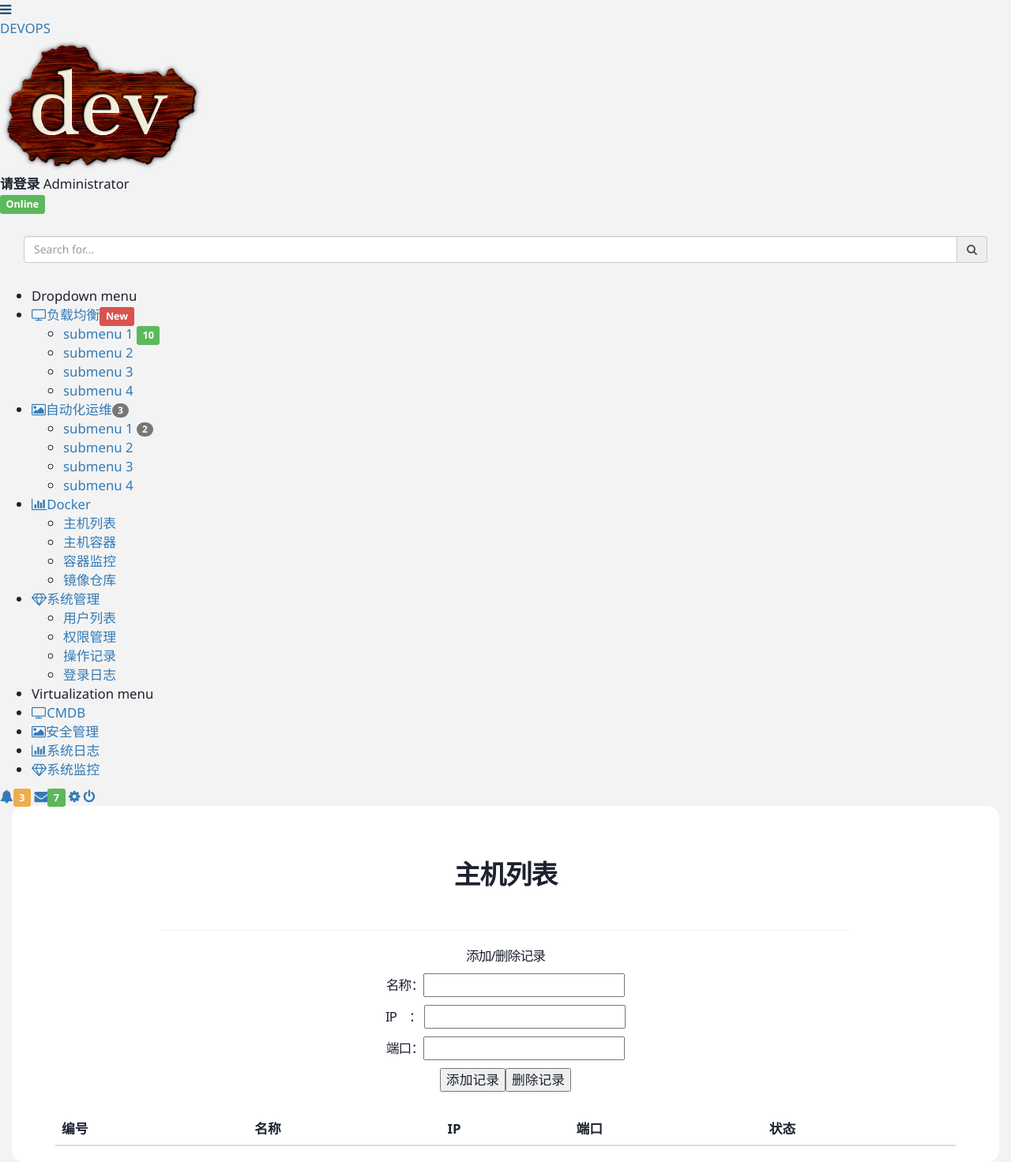
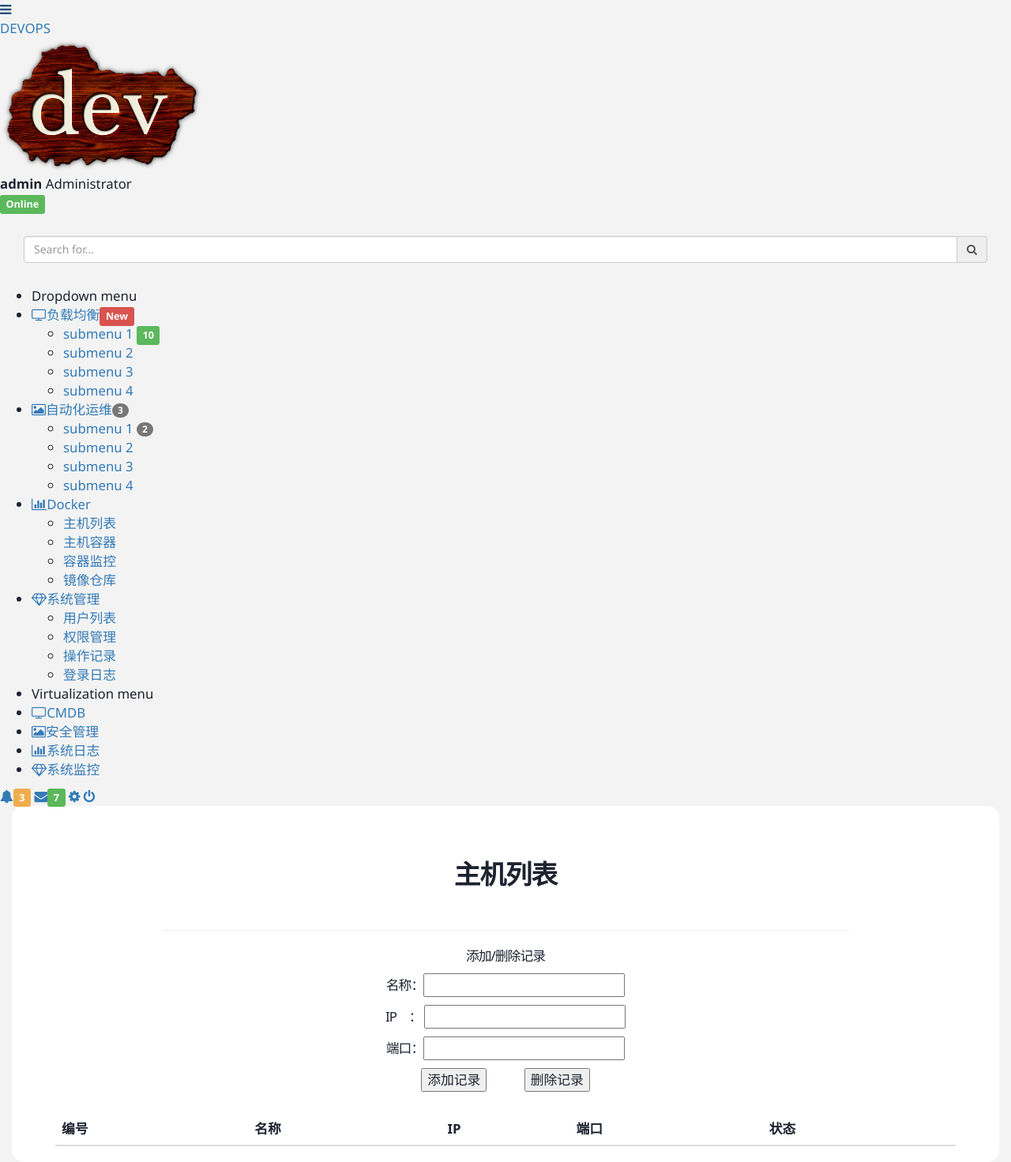
Before and after one commit to xujingrui/appweb, a Flask app: page /docker/host_list in a window 1280 px wide. Shown: the whole page at 79% size. Run offline with Flask 2, Linux system fonts and the light colour scheme; data that the repository does not hold is empty; some libraries are stand-ins or nearby versions.

```diff
--- a/appweb.py
+++ b/appweb.py
@@ -114,11 +114,9 @@ def CMDB():
 @app.context_processor
 def context_processor():
     user_id = session.get('user_id')
-    if user_id:
-        print user_id
     user = UserModel.query.filter(UserModel.id == user_id).first()
     if user_id:
-        return {'user':user}
+         return {'user':user}
     return {}
 
 
--- a/templates/base.html
+++ b/templates/base.html
@@ -32,8 +32,9 @@
                             {% if user %}
                             <strong>{{ user.username }}</strong></span>
                              {% else %}
-                             <strong>请登录</strong></span>
+                             <strong>admin</strong></span>
                             {% endif %}
+
 
                         <span class="user-role">Administrator</span>
                         <div class="user-status">
--- a/templates/hostlist.html
+++ b/templates/hostlist.html
@@ -12,7 +12,7 @@
 <p>名称：<input type="test" name="hostname"></p>
 <p>IP&emsp;： <input type="test" name="ipaddr"></p>
 <p>端口：<input type="test" name="port"></p>
-        <p><button type="submit">添加记录</button><button type="submit">删除记录</button></p>
+        <p><button type="submit">添加记录</button>&emsp;&emsp;&emsp;<button type="submit">删除记录</button></p>
 </form>
 </header>
     <div class="container">
```
